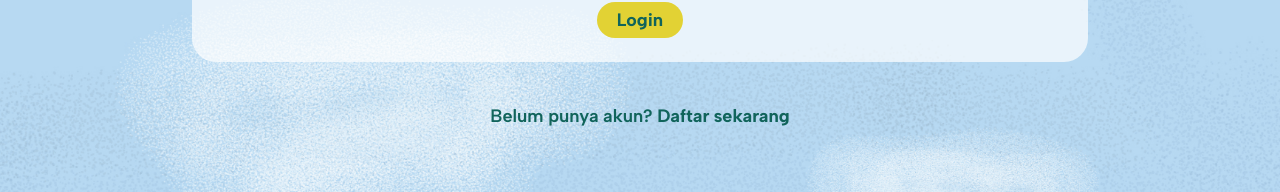
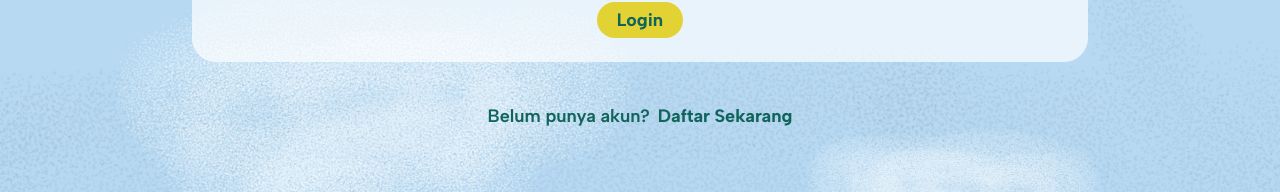
Before and after one commit to ikagamass/IntoUgm2022, a React (Create React App) app: page /login in a window 1280 px wide. Shown: the part 426-618 px from the top of the page. Built offline with nearby package versions, Linux system fonts and the light colour scheme.

Commit message:
Resolve routing

```diff
--- a/src/views/components/AccountLayout.jsx
+++ b/src/views/components/AccountLayout.jsx
@@ -32,7 +32,7 @@ function AccountLayout({ children }) {
         <div className="px-10 mt-12 mb-5 sm:mt-0">
           <Link
             className="inline-block px-3 py-2 text-lg font-bold text-white rounded-full n bg-myDarkGreen"
-            to={"/login"}
+            to={"/try-out"}
           >
             <IoChevronBack className="inline mr-1" />
             Kembali
--- a/src/views/pages/Login.jsx
+++ b/src/views/pages/Login.jsx
@@ -1,5 +1,6 @@
 import React, { useState } from "react";
 import AccountLayout from "../components/AccountLayout";
+import { Link } from "react-router-dom";
 
 function Login() {
   const [values, setValues] = useState({
@@ -106,9 +107,17 @@ function Login() {
           </div>
         </form>
       </div>
-      <p className="mt-10 font-semibold text-center text-mygreen ">
-        Belum punya akun? <span className="font-bold">Daftar sekarang</span>
-      </p>
+      <div className="flex-cc mt-10 gap-2">
+        <p className="font-semibold text-center text-mygreen ">
+          Belum punya akun?
+        </p>
+        <Link
+          className="font-bold text-center text-mygreen"
+          to={"try-out/kluster"}
+        >
+          {"Daftar Sekarang"}
+        </Link>
+      </div>
     </AccountLayout>
   );
 }
--- a/src/views/pages/TryOut.jsx
+++ b/src/views/pages/TryOut.jsx
@@ -4,7 +4,7 @@ import React from "react";
 
 function TryOut() {
   return (
-    <TryOutLayout>
+    <TryOutLayout backto={"/"}>
       <ToMenu />
     </TryOutLayout>
   );
```
Also changed, not shown: 1 other file (tests, documents, lock files or other folders).
